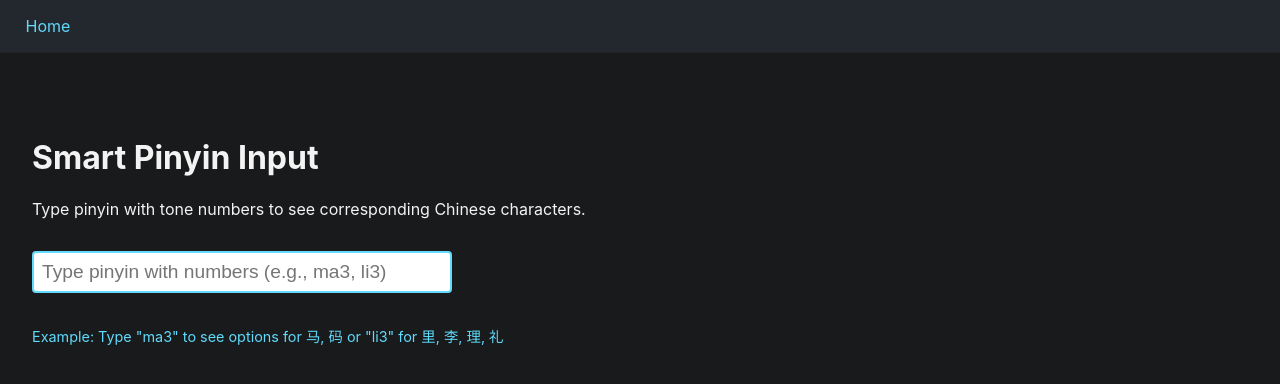
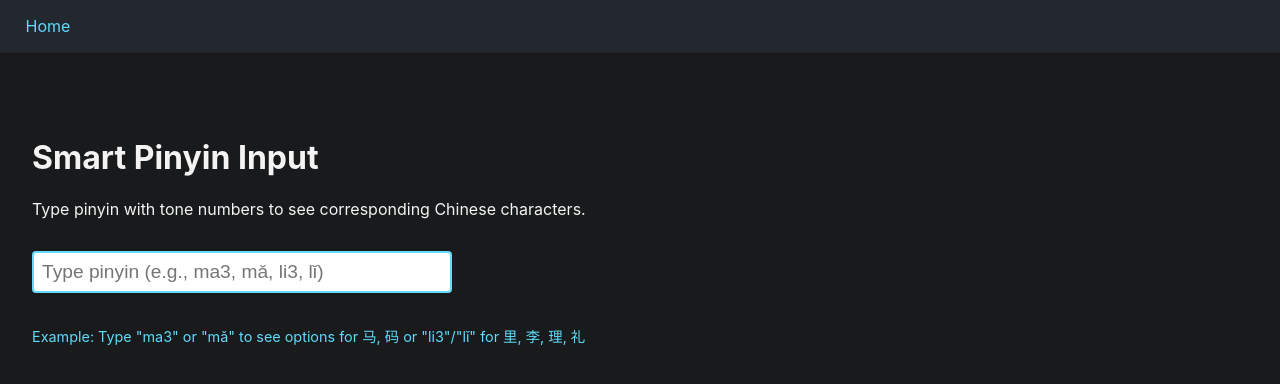
Before and after one commit to huyenltnguyen/language-playground, a React (Create React App) app: page /smart-pinyin-input in a window 1280 px wide. Shown: the top 384 px of the page. Built offline with nearby package versions, Linux system fonts and the light colour scheme.

Commit message:
fix: enhance pinyin character mapping

```diff
--- a/src/SmartPinyinInput.tsx
+++ b/src/SmartPinyinInput.tsx
@@ -11,7 +11,17 @@ const pinyinCharacterMap: Record<string, CharacterOption[]> = {
     { character: "马", pinyin: "mǎ" },
     { character: "码", pinyin: "mǎ" },
   ],
+  mǎ: [
+    { character: "马", pinyin: "mǎ" },
+    { character: "码", pinyin: "mǎ" },
+  ],
   li3: [
+    { character: "里", pinyin: "lǐ" },
+    { character: "李", pinyin: "lǐ" },
+    { character: "理", pinyin: "lǐ" },
+    { character: "礼", pinyin: "lǐ" },
+  ],
+  lǐ: [
     { character: "里", pinyin: "lǐ" },
     { character: "李", pinyin: "lǐ" },
     { character: "理", pinyin: "lǐ" },
@@ -21,7 +31,8 @@ const pinyinCharacterMap: Record<string, CharacterOption[]> = {
 
 function SmartPinyinInput() {
   const [inputValue, setInputValue] = useState("");
-  const [selectedCharacter, setSelectedCharacter] = useState<CharacterOption | null>(null);
+  const [selectedCharacter, setSelectedCharacter] =
+    useState<CharacterOption | null>(null);
 
   const characterOptions = useMemo(() => {
     const normalizedInput = inputValue.toLowerCase().trim();
@@ -54,7 +65,7 @@ function SmartPinyinInput() {
             type="text"
             value={inputValue}
             onChange={handleInputChange}
-            placeholder="Type pinyin with numbers (e.g., ma3, li3)"
+            placeholder="Type pinyin (e.g., ma3, mǎ, li3, lǐ)"
             className={styles.input}
             aria-label="Enter pinyin with numbers"
           />
@@ -83,11 +94,13 @@ function SmartPinyinInput() {
         )}
         {selectedCharacter && (
           <p className={styles.result}>
-            Selected word: {selectedCharacter.character} ({selectedCharacter.pinyin})
+            Selected word: {selectedCharacter.character} (
+            {selectedCharacter.pinyin})
           </p>
         )}
         <p className={styles.example}>
-          Example: Type "ma3" to see options for 马, 码 or "li3" for 里, 李, 理, 礼
+          Example: Type "ma3" or "mǎ" to see options for 马, 码 or "li3"/"lǐ"
+          for 里, 李, 理, 礼
         </p>
       </header>
     </div>
```
